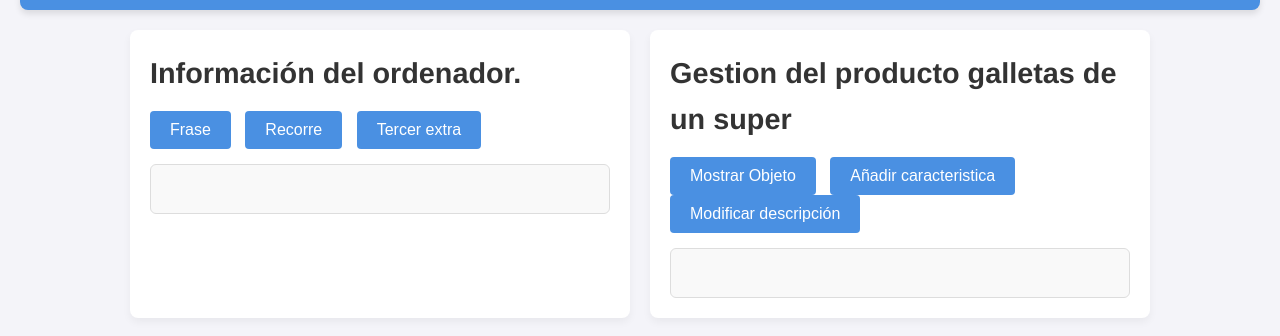
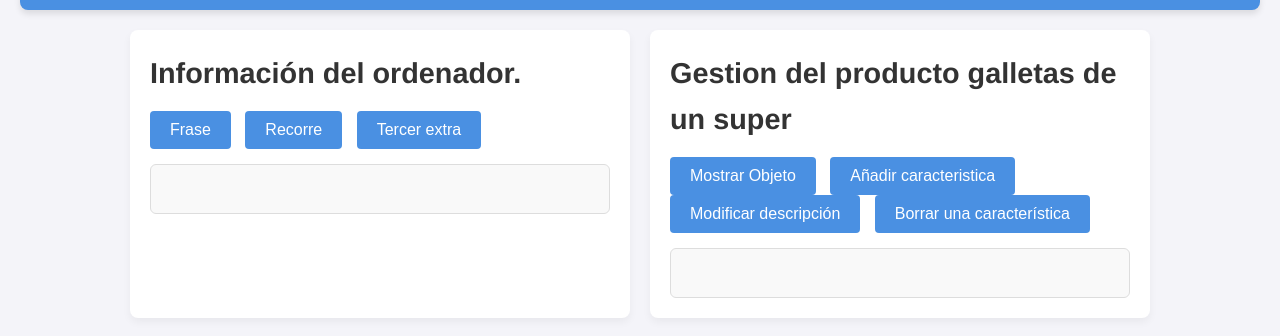
Before and after one commit to Dapamo81/objetosJS, a plain HTML site: page index.html in a window 1280 px wide. Shown: the part 114-450 px from the top of the page. Drawn offline with Linux system fonts and the light colour scheme.

Commit message:
se añade la funcion de borrar una caracteristica.

```diff
--- a/index.html
+++ b/index.html
@@ -27,6 +27,7 @@
             <button onclick="mostrarObjeto()">Mostrar Objeto</button>
             <button onclick="anadirOferta()">Añadir caracteristica</button>
             <button onclick="modificar()">Modificar descripción</button>
+            <button onclick="borrar()">Borrar una característica</button>
             <div class="producto" id="producto"></div>
        </div>
     </section>
--- a/js/funcionGalleta.js
+++ b/js/funcionGalleta.js
@@ -23,8 +23,11 @@ function anadirOferta(){
     galletas.oferta = true;
     mostrarObjeto(galletas);
 }
-
 function modificar(){
     galletas.descripción ="galletas de mantequilla y azúcar";
     mostrarObjeto(galletas);
 }
+function borrar(){
+    delete galletas.oferta;
+    mostrarObjeto(galletas);
+}
```
